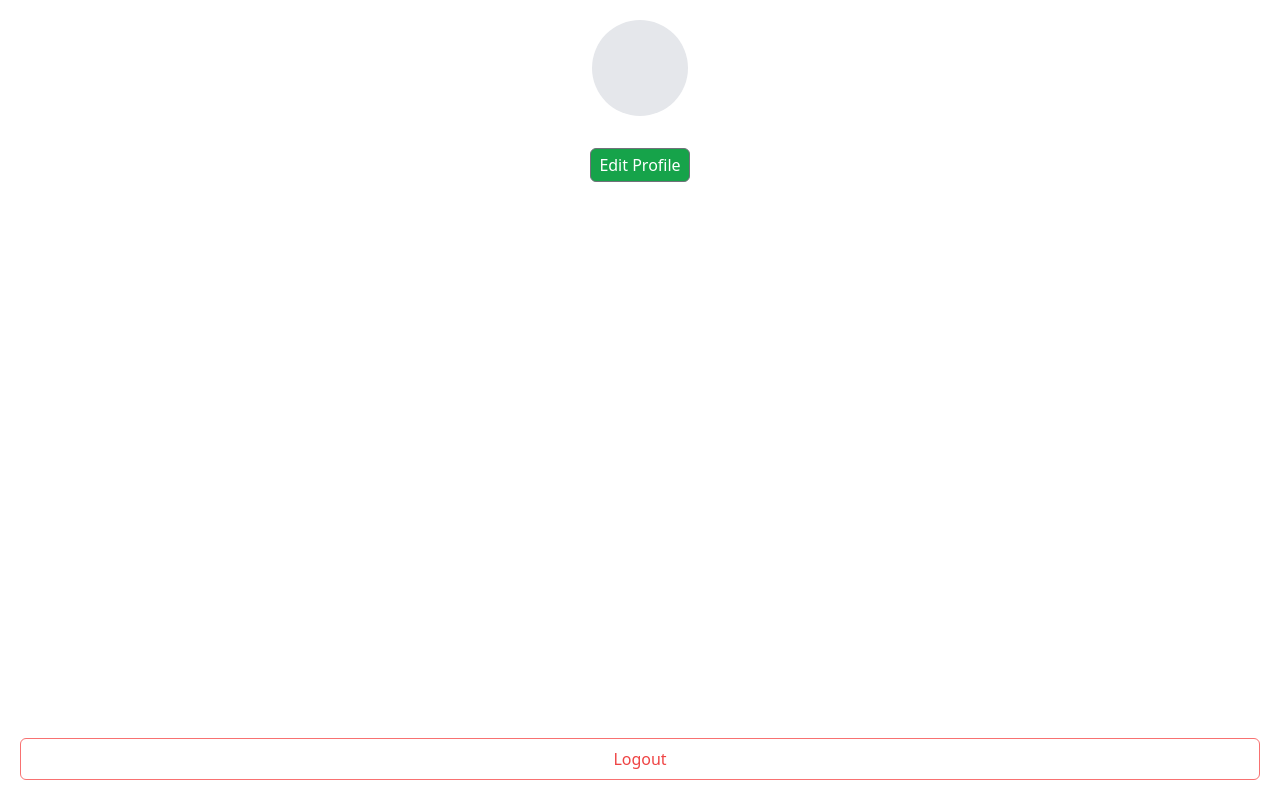
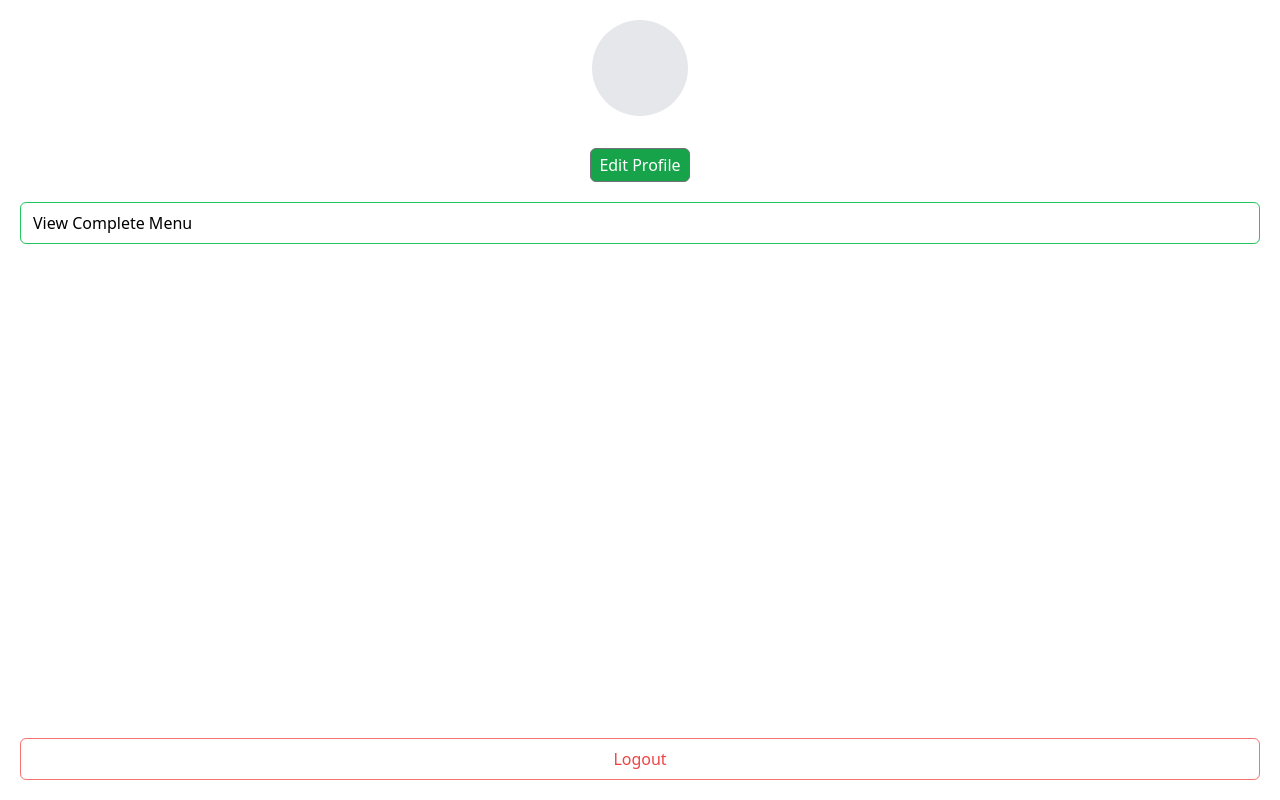
Before and after one commit to Stool-Softwares/mealdash-pwa, a React (Vite) app: page /profile in a window 1280 px wide. Built offline with nearby package versions, Linux system fonts and the light colour scheme.

Commit message:
added view complete menu button in profile section

```diff
--- a/src/components/Header.tsx
+++ b/src/components/Header.tsx
@@ -20,10 +20,7 @@ export function Header() {
         onClick={() => navigate("/profile")}
         className="bg-gray-200 rounded-full w-10 h-10 flex items-center justify-center overflow-hidden"
       >
-        <img
-          src="https://robohash.org/mail@ashallendesign.co.uk"
-          alt="avatar"
-        />
+        {/* <img src="" alt="avatar" /> */}
       </div>
     </HStack>
   );
--- a/src/screens/Profile.tsx
+++ b/src/screens/Profile.tsx
@@ -19,6 +19,12 @@ export function Profile() {
 
       <Button>Edit Profile</Button>
 
+      <Flex className="w-full my-5">
+        <div className="border border-green-500 w-full px-3 py-2 rounded-md mb-2">
+          <button>View Complete Menu</button>
+        </div>
+      </Flex>
+
       <HStack className="absolute bottom-5">
         <div className="w-screen px-5">
           <button
```
